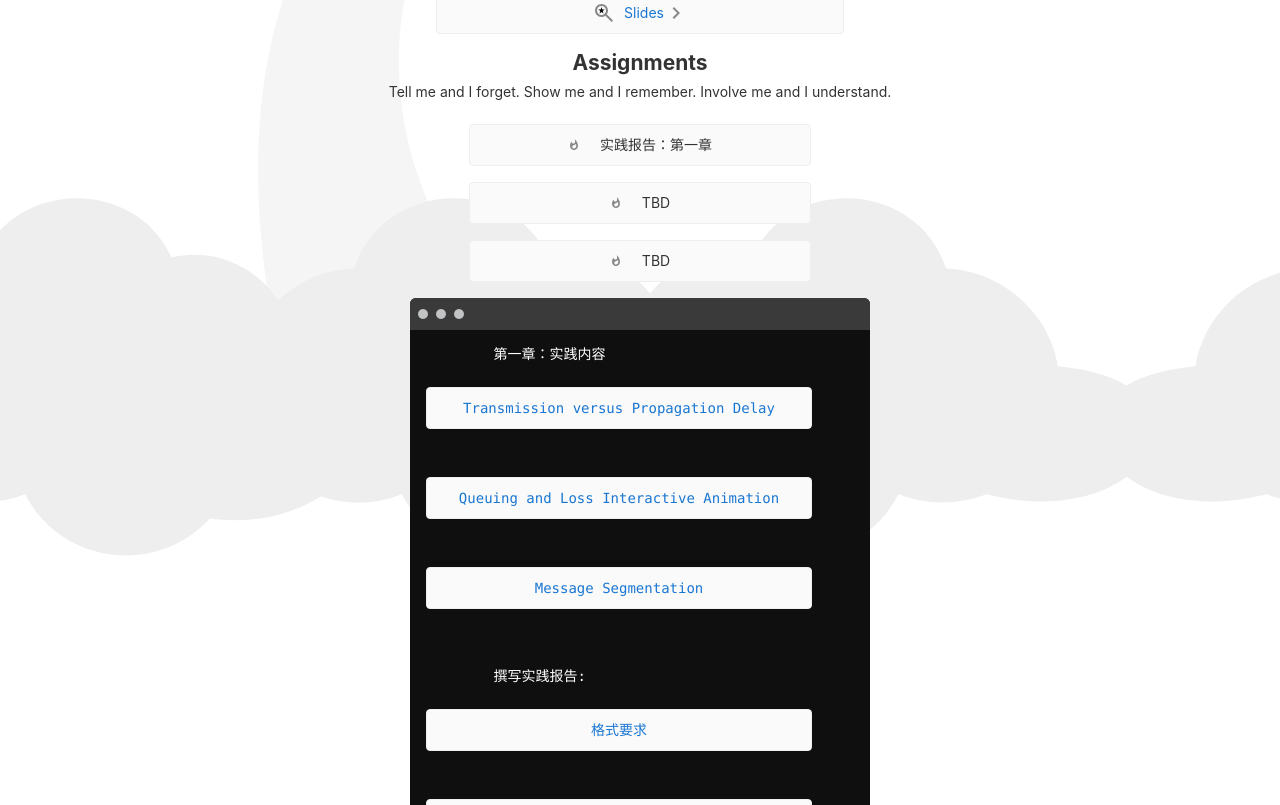
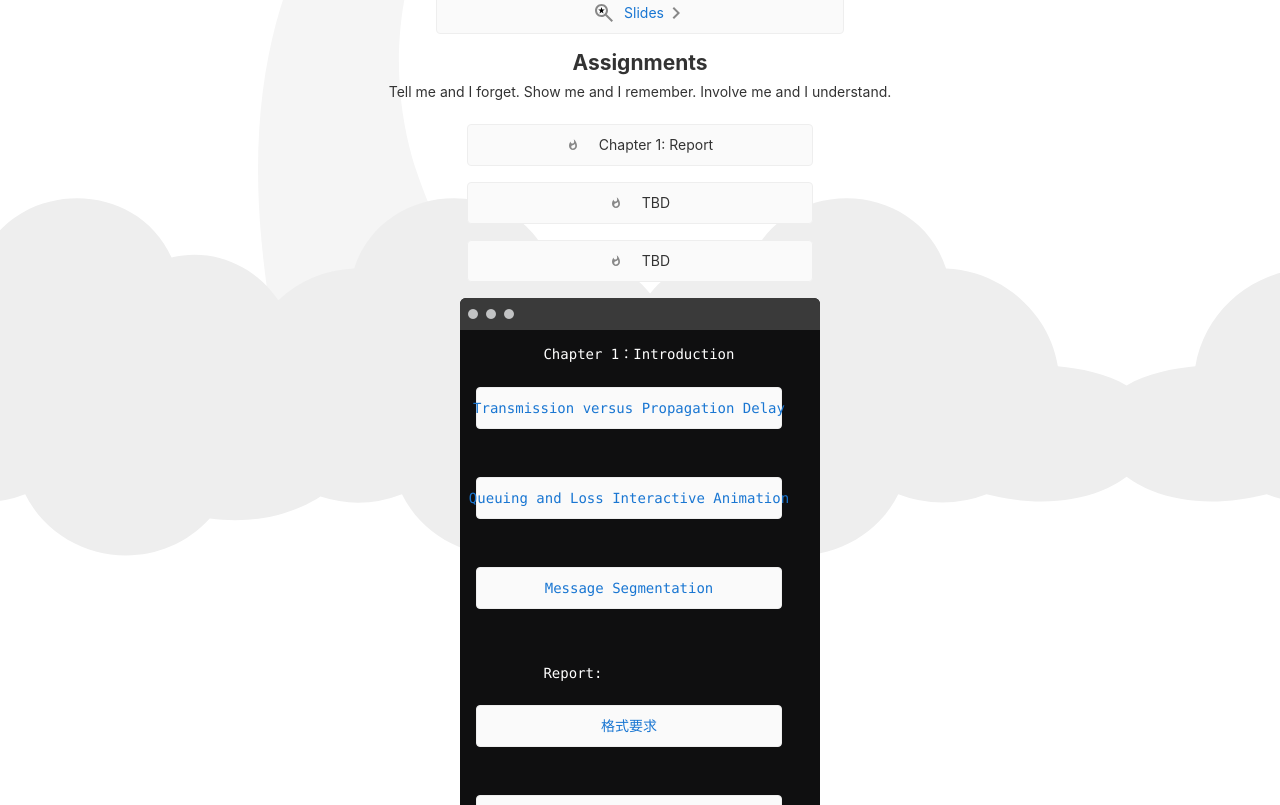
Before and after one commit to walkman617/cn-angular-app, an Angular app: page / in a window 1280 px wide. Shown: the part 340-1145 px from the top of the page. Built offline with nearby package versions, Linux system fonts and the light colour scheme.

Commit message:
Update app.component.html

```diff
--- a/src/app/app.component.html
+++ b/src/app/app.component.html
@@ -100,7 +100,7 @@
     border: 1px solid #eee;
     background-color: #fafafa;
     height: 32px;
-    width: 360px;
+    width: 280px;
     margin: 0 8px 12px;
     padding: 12px;
     display: flex;
@@ -176,7 +176,7 @@
   .terminal {
     position: relative;
     width: 80%;
-    max-width: 460px;
+    max-width: 360px;
     border-radius: 6px;
     padding-top: 45px;
     margin-top: 8px;
@@ -378,7 +378,7 @@
   <div class="card-container">
     <div class="card card-small" (click)="selection.value = 'default'" tabindex="0">
       <svg class="material-icons" xmlns="http://www.w3.org/2000/svg" width="24" height="24" viewBox="0 0 48 24"><path d="M13.5.67s.74 2.65.74 4.8c0 2.06-1.35 3.73-3.41 3.73-2.07 0-3.63-1.67-3.63-3.73l.03-.36C5.21 7.51 4 10.62 4 14c0 4.42 3.58 8 8 8s8-3.58 8-8C20 8.61 17.41 3.8 13.5.67zM11.71 19c-1.78 0-3.22-1.4-3.22-3.14 0-1.62 1.05-2.76 2.81-3.12 1.77-.36 3.6-1.21 4.62-2.58.39 1.29.59 2.65.59 4.04 0 2.65-2.15 4.8-4.8 4.8z"/></svg>
-      <span>实践报告：第一章</span>
+      <span>Chapter 1: Report</span>
     </div>
 
     <div class="card card-small" (click)="selection.value = 'Queuing'" tabindex="0">
@@ -397,12 +397,12 @@
   <!-- Terminal -->
   <div class="terminal" [ngSwitch]="selection.value">
       <pre *ngSwitchDefault>
-        第一章：实践内容
+        Chapter 1：Introduction
         <a class="card" target="_blank" rel="noopener" href="https://media.pearsoncmg.com/ph/esm/ecs_kurose_compnetwork_8/cw/content/interactiveanimations/transmission-vs-propogation-delay/transmission-propagation-delay-ch1/index.html">Transmission versus Propagation Delay</a>
         <a class="card" target="_blank" rel="noopener" href="https://media.pearsoncmg.com/ph/esm/ecs_kurose_compnetwork_8/cw/content/interactiveanimations/queuing-loss-applet/index.html">Queuing and Loss Interactive Animation</a>
         <a class="card" target="_blank" rel="noopener" href="https://media.pearsoncmg.com/ph/esm/ecs_kurose_compnetwork_8/cw/content/interactiveanimations/message-segmentation/index.html">Message Segmentation</a>
         <br/>
-        撰写实践报告:
+        Report:
         <a class="card" target="_blank" rel="noopener" href="https://docs.qq.com/doc/DYlF1RVZjREhFZUlz">格式要求</a>
         <a class="card" target="_blank" rel="noopener" href="https://docs.qq.com/form/page/DYmpNbGdyRk1GRk5l">在线提交</a>
 
```
